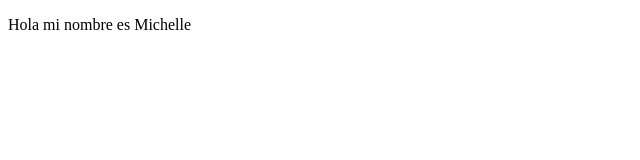
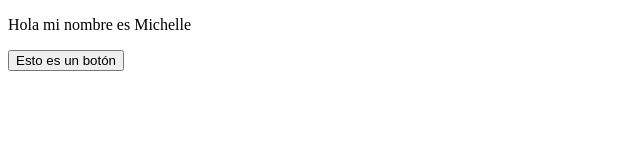
Before and after one commit to michellepennat-df/prework, a plain HTML site: page Git/index.html in a window 1280 px wide. Shown: the whole page, without its empty margins (0-640 px from the left). Drawn offline with Linux system fonts and the light colour scheme.

Commit message:
Add changes index.html file

```diff
--- a/Git/index.html
+++ b/Git/index.html
@@ -7,5 +7,6 @@
 </head>
 <body>
     <p>Hola mi nombre es Michelle</p>
+    <button>Esto es un botón</button>
 </body>
 </html>
```
